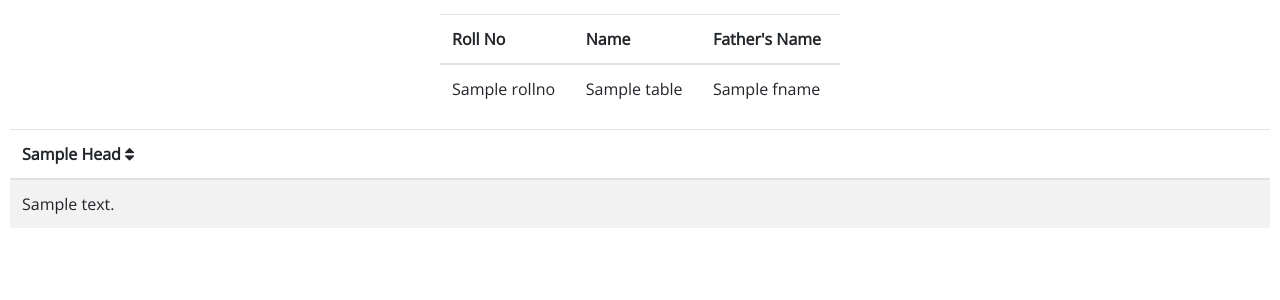
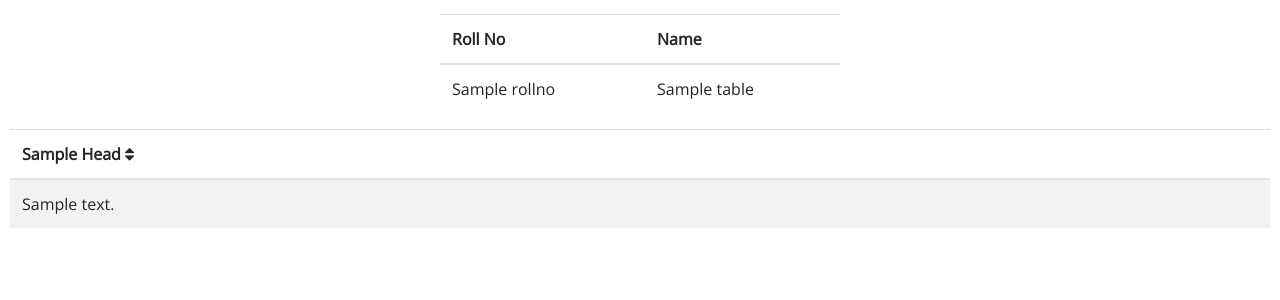
Before and after one commit to rohithill/nithp, a Flask app: template nith_result/templates/nith_result/result_student.html in a window 1280 px wide. Shown: the part 56-356 px from the top of the page. Run offline with Flask 2, Linux system fonts and the light colour scheme; the template is opened without the code that fills it: most values are stand-ins (such as "Sample title", 1, 10 or a date in 2020); some libraries are stand-ins or nearby versions.

Commit message:
Removed father name

```diff
--- a/app.py
+++ b/app.py
@@ -5,7 +5,7 @@ from docs.main import docs
 from cache import cache
 
 app = Flask(__name__)
-app.config['SECRET_KEY'] = 'you-will-never-guess'
+app.config['SECRET_KEY'] = 'you-will    -never-guess'
 
 cache.init_app(app)
 # app.config['EXPLAIN_TEMPLATE_LOADING'] = True
--- a/nith_result/templates/nith_result/result_student.html
+++ b/nith_result/templates/nith_result/result_student.html
@@ -8,14 +8,12 @@
         <tr>
           <th>Roll No</th>
           <th>Name</th>
-          <th>Father's Name</th>
         </tr>
       </thead>
       <tbody>
         <tr>
           <td>{{ table.get('rollno') }}</td>
           <td>{{ table.get('name') }}</td>
-          <td>{{ table.get('fname') }}</td>
         </tr>
       </tbody>
     </table>
--- a/nith_result_api/main.py
+++ b/nith_result_api/main.py
@@ -44,14 +44,14 @@ def find_result(rollno=None,name=None,mincgpi=0,maxcgpi=10):
     st = time.perf_counter()
     diff = lambda: time.perf_counter() - st
     response_array = {
-    'head':('rollno','name','fname','cgpi'),
+    'head':('rollno','name','cgpi'),
     'body':[]}
     conn = sqlite3.connect('file:nithResult.db?mode=ro',uri=True)
     print('Created connnection: ',diff())
     # print(conn.execute('SELECT LENGTH('ROHIT');').fetchall())
     # print('name',name,repr(name))
     # print(conn.execute('''SELECT LENGTH(:name);''',{'name':name}).fetchall())
-    result = conn.execute('SELECT rollno,name,father_name,cgpi FROM student NATURAL JOIN cgpi \
+    result = conn.execute('SELECT rollno,name,cgpi FROM student NATURAL JOIN cgpi \
     WHERE (INSTR(LOWER(name),LOWER(TRIM((:name)))) > 0 OR LENGTH(:name) = 0) AND rollno LIKE (:rollno) AND cgpi >= (:mincgpi) AND cgpi <= (:maxcgpi)',
     {'name':name,'rollno':rollno,'mincgpi':mincgpi,'maxcgpi':maxcgpi}).fetchall()
 
```
